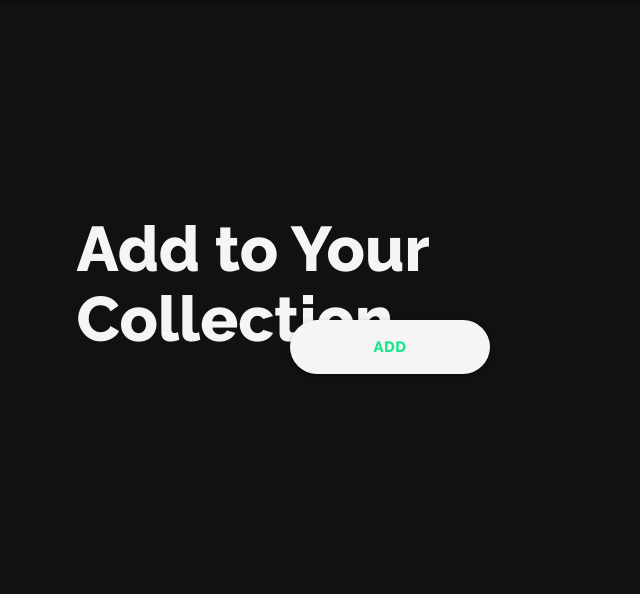
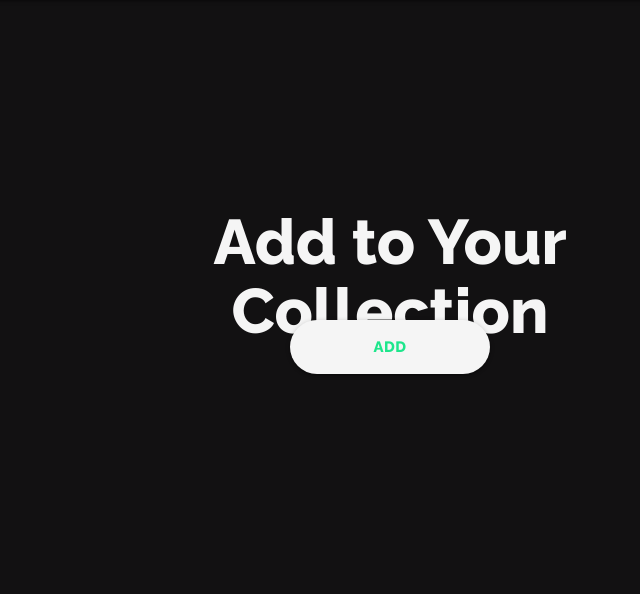
Before and after one commit to vonbell/vint, a Django app: page /vinyls/ in a window 1280 px wide. Shown: the part 64-658 px from the top of the page, without its empty margins (250-890 px from the left). Run offline with Django 4.2, Linux system fonts and the light colour scheme; the visitor is signed in with stand-in values (Sample User, id 1); some web fonts are replaced.

Commit message:
additional css

```diff
--- a/main_app/static/css/style.css
+++ b/main_app/static/css/style.css
@@ -90,7 +90,9 @@ footer {
 
 #add-collection {
     position: absolute;
-    top: 25%;
+    width: 100%;
+    margin: 0;
+    top: 30%;
 }
 
 /* ============================================================================================ */
--- a/main_app/templates/home.html
+++ b/main_app/templates/home.html
@@ -47,7 +47,7 @@
         <div class="center-align" id="home-content">
             <h1 class="home-h1">Collecting is everything</h1>
             <p>Millions of records. What are yours? </p>
-            <a href="{% url 'signup' %}" class="btn" id="home-button">GET VINT FREE</a>
+            <a href="{% url 'signup' %}" class="btn-large" id="home-button">GET VINT FREE</a>
         </div>
     </div>
 
--- a/main_app/templates/vinyls/index.html
+++ b/main_app/templates/vinyls/index.html
@@ -70,7 +70,7 @@
 
 {% else %}
 <div class="container col s12 m6" id="collection-btn-container">
-    <h1 id="add-collection">Add to Your Collection</h1>
+    <h1 class="center-align" id="add-collection">Add to Your Collection</h1>
     <div class="center-align" id="collection-btn-content">
         <a href="{% url 'vinyls_create' %}" class="btn-large" id="collection-btn">Add</a>
     </div>
```
